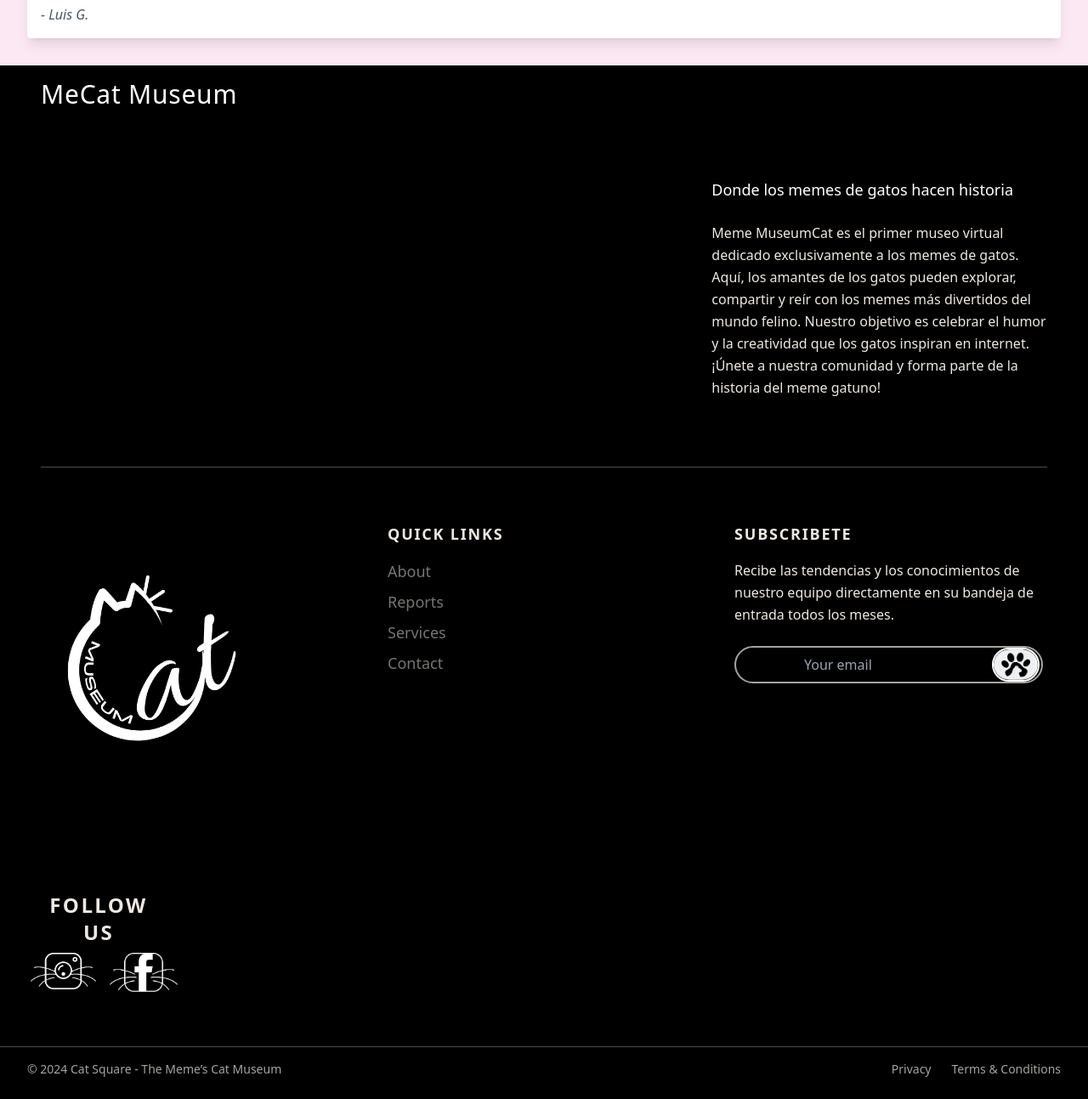
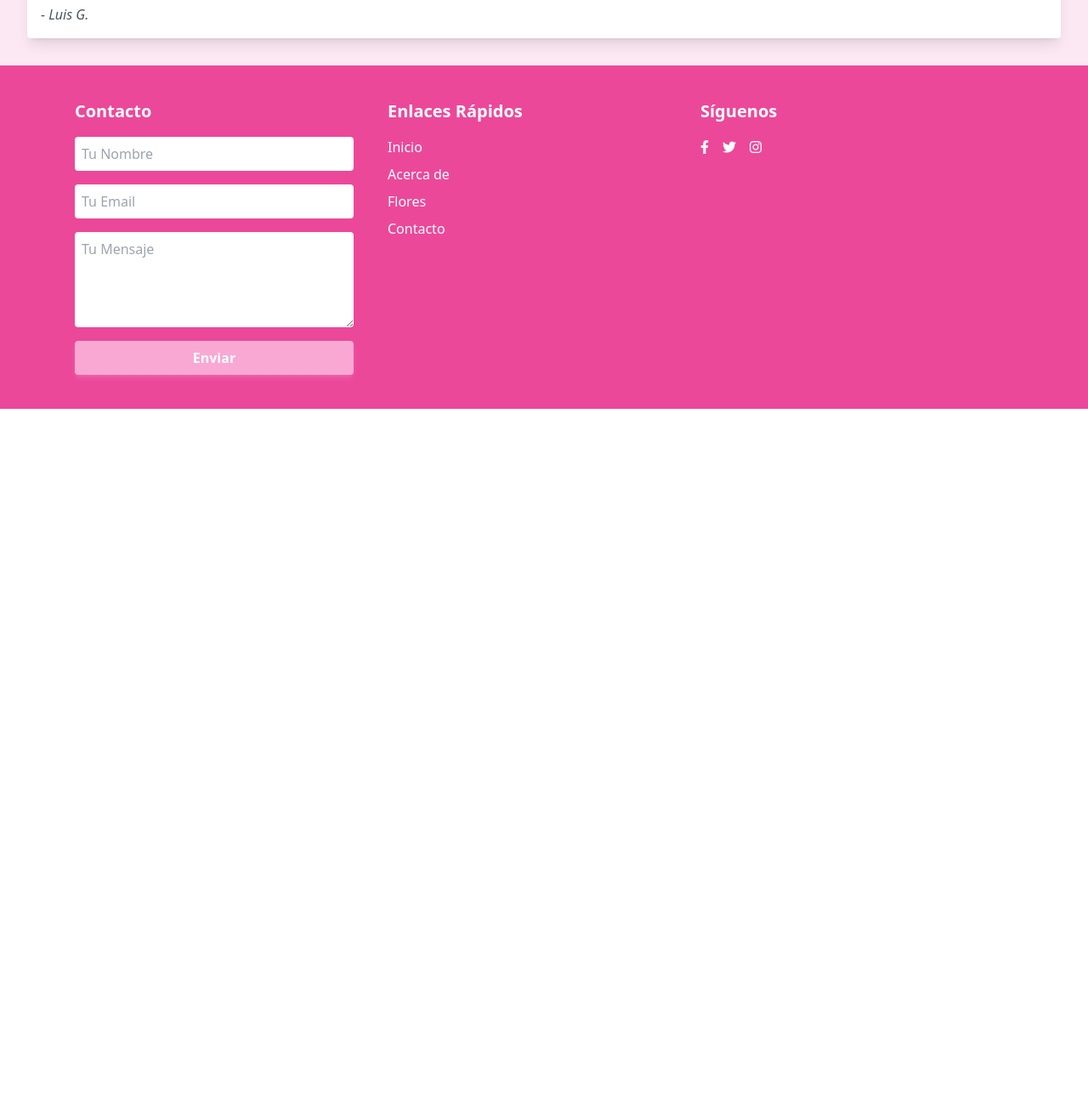
Before and after one commit to Sarixav/bibliotecaDeFlores, a website: page index.html in a window 1280 px wide. Shown: the part 2287-3580 px from the top of the page at 85% size. After the commit the page ends 2768 px from the top, so only its background shows below. Drawn offline with nearby package versions, Linux system fonts and the light colour scheme; no server answers.

Commit message:
commit for clon

```diff
--- a/index.html
+++ b/index.html
@@ -290,151 +290,22 @@
 
 <!--FOOTER-->
 
-<footer class="bg-black text-white py-4">
-    <!-- Contenedor Principal -->
-    <div class="w-full px-4 sm:px-6 lg:px-12">
-      <!-- Título principal -->
-      <div>
-        <h1 class="text-white text-2xl sm:text-xl lg:text-3xl tracking-wide text-center sm:text-center lg:text-left">
-          MeCat Museum
-        </h1>
-      </div>
-
-      <!-- Sección principal del footer -->
-      <div class="pt-10 sm:pt-5 lg:pt-20 pb-10 lg:pb-20 border-b border-white/30">
-        <div class="text-center sm:text-center lg:text-right lg:w-1/3 lg:ml-auto">
-          <h2 class="text-white text-lg font-medium mb-6 sm:text-center lg:text-left">
-            Donde los memes de gatos hacen historia
-          </h2>
-          <p class="text-[#eee8e1] text-base mt-4 leading-relaxed text-center sm:text-center lg:text-left">
-            Meme MuseumCat es el primer museo virtual dedicado exclusivamente a los memes de gatos. Aquí, los amantes de los gatos pueden explorar, compartir y reír con los memes más divertidos del mundo felino. Nuestro objetivo es celebrar el humor y la creatividad que los gatos inspiran en internet. ¡Únete a nuestra comunidad y forma parte de la historia del meme gatuno!
-          </p>
-        </div>
-      </div>
-    </div>
-
-    <!-- Segunda sección con las columnas -->
-    <div class="w-full px-4 sm:px-6 lg:px-12 pt-10 sm:pt-5 lg:pt-16 grid grid-cols-1 sm:grid-cols-1 md:grid-cols-3 gap-10 mb-8 items-start">
-      <!-- Follow Us Section -->
-      <div class="flex flex-col items-center sm:items-center lg:items-end relative">
-        <!-- Logo principal -->
-        <div class="container">
-          <img class="w-32 sm:w-24 md:w-64 lg:w-80 rounded-full border-black mb-6 lg:mb-16 sm:justify-center mr-3" src="assets/LogoBlanco2.png" alt="Icon" />
-        </div>
-
-        <!-- Texto "Follow Us" -->
-        <div class="container mb-8 sm:items-center lg:mr-3 flex flex-col sm:items-center lg:text-center lg:items-center">
-          <p class="text-[#eee8e1] lg:mr-52 sm:text-lg lg:text-2xl font-bold uppercase tracking-widest mt-2 text-center sm:text-center">
-            Follow Us
-          </p>
-
-          <!-- Logos de redes sociales -->
-          <div class="flex gap-4 mt-2 justify-center sm:justify-center lg:justify-end">
-            <!-- Instagram -->
-            <a href="https://www.instagram.com" target="_blank">
-              <img src="assets/logoIgGato.png" class="w-10 sm:w-8 md:w-16 lg:w-20" alt="Instagram Logo">
-            </a>
-            <!-- Facebook -->
-            <a href="https://www.facebook.com" target="_blank">
-              <img src="assets/logoFacebookGato.png" class="w-10 sm:w-8 md:w-16 lg:w-20 lg:mr-52" alt="Facebook Logo">
-            </a>
-          </div>
-        </div>
-      </div>
-
-      <!-- Quick Links Section -->
-      <div class="flex flex-col items-center sm:items-center md:items-start">
-        <p class="text-[#eee8e1] text-lg font-bold uppercase tracking-widest sm:text-center md:text-left">
-          Quick Links
-        </p>
-        <ul class="mt-4 space-y-2 text-center sm:text-center md:text-left">
-          <li><a href="#about" class="text-[#eee8e1] text-lg opacity-50">About</a></li>
-          <li><a href="#reports" class="text-[#eee8e1] text-lg opacity-50">Reports</a></li>
-          <li><a href="#services" class="text-[#eee8e1] text-lg opacity-50">Services</a></li>
-          <li><a href="#contact" class="text-[#eee8e1] text-lg opacity-50">Contact</a></li>
-        </ul>
-      </div>
-
-      <!-- Subscribe Section -->
-      <div class="flex flex-col items-center sm:items-center md:items-start">
-        <p class="text-[#eee8e1] text-lg font-bold uppercase tracking-widest sm:text-center md:text-left">
-          Subscribete
-        </p>
-        <p class="text-[#eee8e1] text-base mt-4 leading-relaxed text-center sm:text-center md:text-left">
-          Recibe las tendencias y los conocimientos de nuestro equipo directamente en su bandeja de entrada todos los meses.
-        </p>
-        <div class="relative mt-6 w-full sm:w-full md:w-auto">
-          <input class="px-20 py-2 text-base text-[#8b8a8a] bg-transparent border-2 border-[#eee8e1]/70 rounded-full w-full pr-12" placeholder="Your email" />
-          <button class="absolute right-1 top-1/2 transform -translate-y-1/2">
-            <img src="/assets/botonCat.png" alt="Submit" class="w-10 lg:w-14 h-10 rounded-full border-2 border-white">
-          </button>
-        </div>
-      </div>
-    </div>
-
-    <!-- Footer Bottom Section -->
-    <div class="border-t border-white/30 py-4 w-full mx-0 px-0">
-      <div class="flex flex-col sm:flex-col lg:flex-row lg:justify-between lg:items-center w-full">
-        <p class="text-[#eee8e1]/70 text-sm text-center lg:text-left ml-8">
-          © 2024 Cat Square - The Meme’s Cat Museum
-        </p>
-        <div class="flex space-x-6 mt-4 lg:mt-0 mr-8">
-          <a href="#" class="text-[#eee8e1]/70 text-sm">Privacy</a>
-          <a href="#" class="text-[#eee8e1]/70 text-sm">Terms & Conditions</a>
-        </div>
-      </div>
-    </div>
-  </footer>
-
-
-
-
-
-
-
-
-
-
-
-
-
-
-
-
-
-
-
-
-
-
-
-
-
-
-    <!-- <footer class="bg-pink-500/95 text-white py-10">
+<!--FOOTER-->
+<footer class="bg-pink-500 text-white py-10">
     <div class="max-w-6xl mx-auto px-6">
         <div class="flex flex-wrap justify-between items-start">
-                 Sección de formulario de contacto
+            <!-- Sección de formulario de contacto -->
             <div class="w-full md:w-1/3 mb-8 md:mb-0 md:pr-10">
                 <h2 class="font-bold text-xl mb-4">Contacto</h2>
-
-                    <form id="contactForm" action="" method="POST" class="flex flex-col space-y-4">
-                        <input type="text" name="name" class="bg-white text-pink-500 p-2 rounded focus:outline-none"
-                            placeholder="Tu Nombre" required>
-                        <input type="email" name="email" class="bg-white text-pink-500 p-2 rounded focus:outline-none"
-                            placeholder="Tu Email" required>
-                        <textarea name="message" class="bg-white text-pink-500 p-2 rounded focus:outline-none"
-                            placeholder="Tu Mensaje" rows="4" required></textarea>
-                        <button type="submit" src="./index.html"
-                            class="bg-pink-300 shadow-md shadow-pink-400/60 hover:shadow-white/80 transition-all text-white font-bold py-2 px-4 mb-2 w-full rounded">Enviar</button>
+                <form id="contactForm" class="flex flex-col space-y-4">
+                    <input type="text" class="bg-white text-pink-500 p-2 rounded focus:outline-none" placeholder="Tu Nombre" required>
+                    <input type="email" class="bg-white text-pink-500 p-2 rounded focus:outline-none" placeholder="Tu Email" required>
+                    <textarea class="bg-white text-pink-500 p-2 rounded focus:outline-none" placeholder="Tu Mensaje" rows="4" required></textarea>
+                    <button type="submit" class="bg-pink-300 shadow-md shadow-pink-400/60 hover:shadow-white/80 transition-all text-white font-bold py-2 px-4 mb-2 w-full rounded">Enviar</button>
                 </form>
             </div>
 
-
-
-
-
-                 Sección de navegación
+            <!-- Sección de navegación -->
             <div class="w-full md:w-1/3 mb-8 md:mb-0">
                 <h2 class="font-bold text-xl mb-4">Enlaces Rápidos</h2>
                 <ul class="space-y-2">
@@ -445,22 +316,18 @@
                 </ul>
             </div>
 
-                 Sección de redes sociales
+            <!-- Sección de redes sociales -->
             <div class="w-full md:w-1/3">
                 <h2 class="font-bold text-xl mb-4">Síguenos</h2>
                 <div class="flex space-x-4">
-                        <a href="#" class="text-white hover:text-pink-200 transition-colors"><i
-                                class="fab fa-facebook-f"></i></a>
-                        <a href="#" class="text-white hover:text-pink-200 transition-colors"><i
-                                class="fab fa-twitter"></i></a>
-                        <a href="#" class="text-white hover:text-pink-200 transition-colors"><i
-                                class="fab fa-instagram"></i></a>
+                    <a href="#" class="text-white hover:text-pink-200 transition-colors"><i class="fab fa-facebook-f"></i></a>
+                    <a href="#" class="text-white hover:text-pink-200 transition-colors"><i class="fab fa-twitter"></i></a>
+                    <a href="#" class="text-white hover:text-pink-200 transition-colors"><i class="fab fa-instagram"></i></a>
                 </div>
             </div>
         </div>
     </div>
-    </footer> -->
-
+</footer>
     <script src="src/services.js"></script>
     </body>
 
```
Lines whose indentation alone changed are shown as unchanged.
